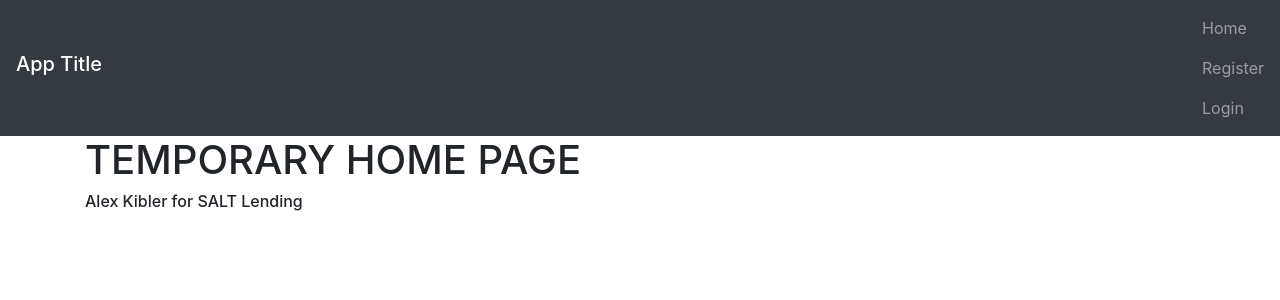
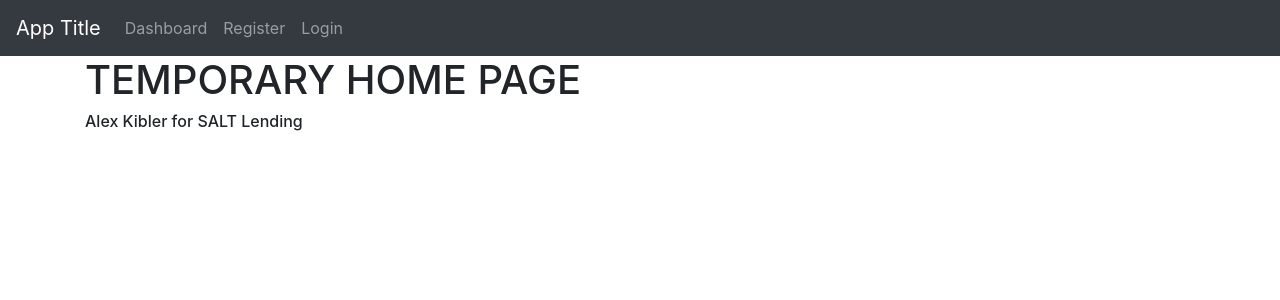
Before and after one commit to k1bs/salt-coding-challenge, a React (Create React App) app in the folder client/: page / in a window 1280 px wide. Shown: the top 300 px of the page. Built offline with nearby package versions, Linux system fonts and the light colour scheme.

Commit message:
adjust styling of navbar

```diff
--- a/client/src/components/Header.jsx
+++ b/client/src/components/Header.jsx
@@ -3,14 +3,16 @@ import React from 'react'
 import { Link } from 'react-router-dom'
 
 const Header = (props) => (
-  <nav className='navbar navbar-dark bg-dark'>
-    <h1 className='navbar-brand'>App Title</h1>
-    <ul className='navbar-nav'>
-      <li className='nav-item'><Link className='nav-link' to='/'>Home</Link></li>
-      {!props.auth && <li className='nav-item'><Link className='nav-link' to='/register'>Register</Link></li>}
-      {!props.auth && <li className='nav-item'><Link className='nav-link' to='/login'>Login</Link></li>}
-      {props.auth && <li className='nav-item'><span className='nav-link logout' onClick={props.logout}>Logout</span></li>}
-    </ul>
+  <nav className='navbar navbar-expand navbar-dark bg-dark'>
+    <span className='navbar-brand'>App Title</span>
+    <div className='collapse navbar-collapse' id='navbarNav'>
+      <ul className='nav navbar-nav'>
+        <li className='nav-item'><Link className='nav-link' to='/dashboard'>Dashboard</Link></li>
+        {!props.auth && <li className='nav-item'><Link className='nav-link' to='/register'>Register</Link></li>}
+        {!props.auth && <li className='nav-item'><Link className='nav-link' to='/login'>Login</Link></li>}
+        {props.auth && <li className='nav-item'><span className='nav-link logout' onClick={props.logout}>Logout</span></li>}
+      </ul>
+    </div>
   </nav>
 )
 
```
